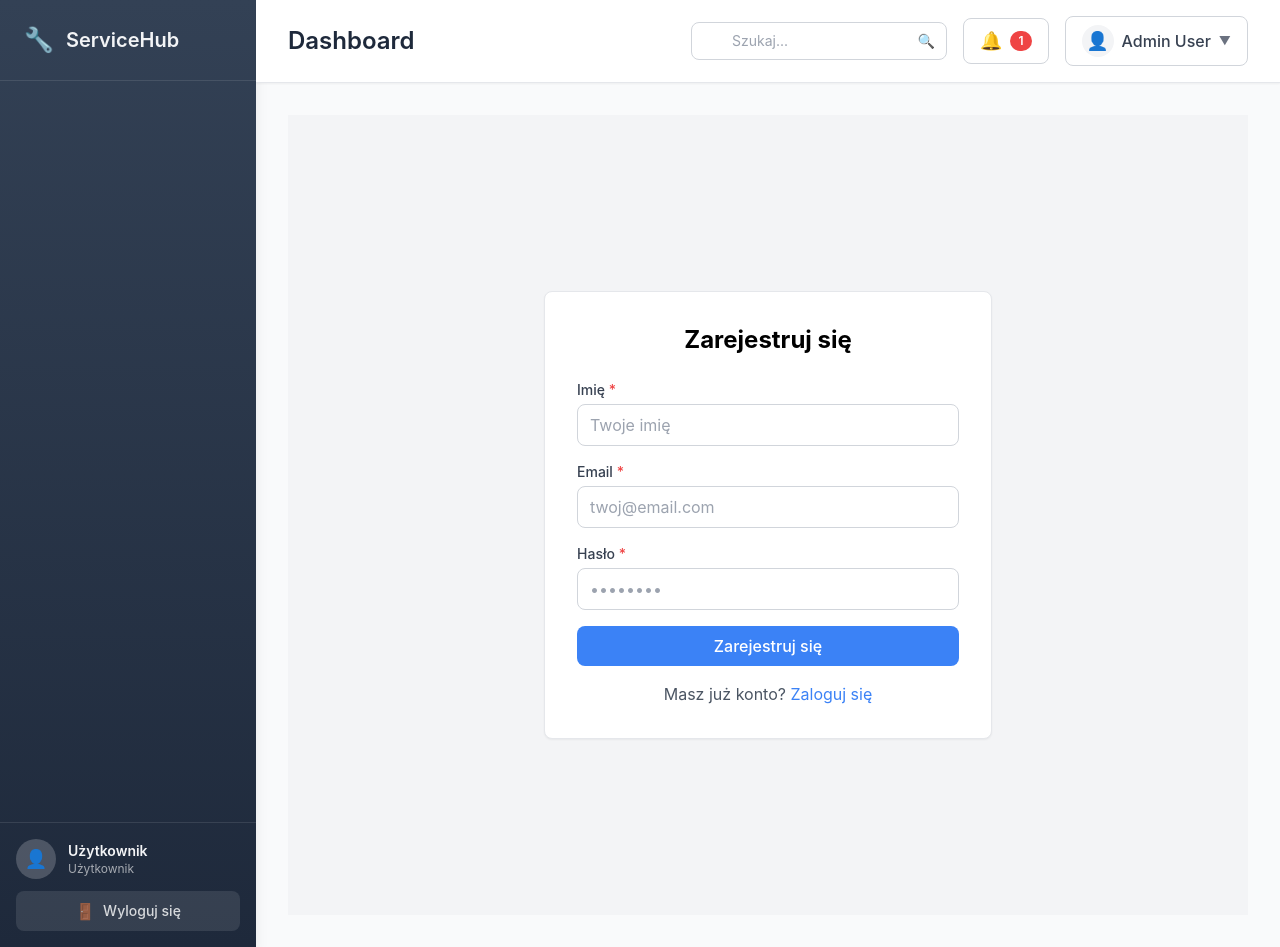
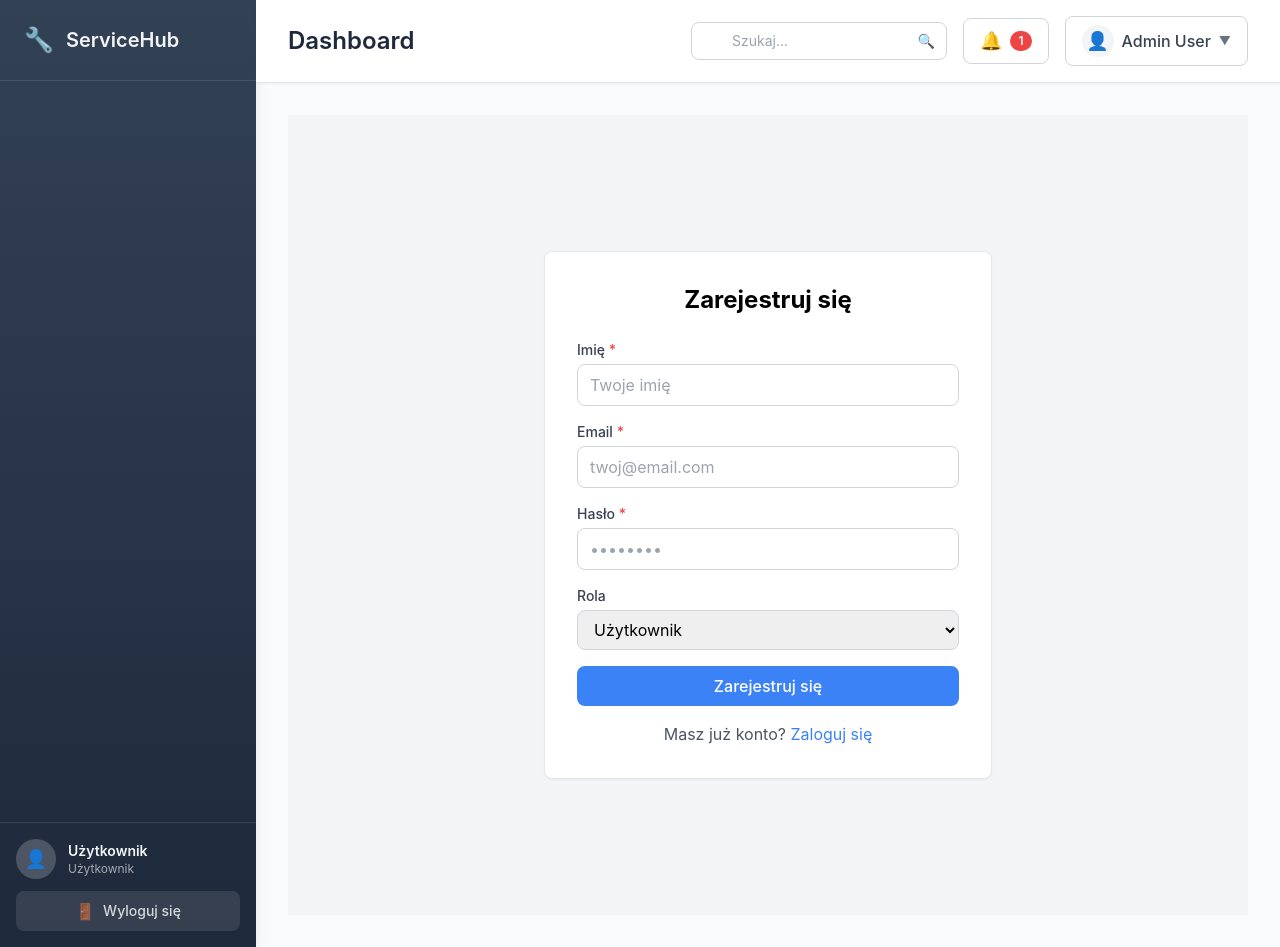
Before and after one commit to TomaszRebizant/Relay_web, a Vue app: page /register in a window 1280 px wide. Built offline with nearby package versions, Linux system fonts and the light colour scheme; the HTML template or start-up script is replaced by a standard one.

Commit message:
Add role selection to registration form
- Add role dropdown with options: User, Service Technician, Installer
- Map selected role to API flags (is_admin, is_service, is_installer)
- Send role flags to /register endpoint
- Allow web registration for service technicians and installers

```diff
--- a/src/views/RegisterView.vue
+++ b/src/views/RegisterView.vue
@@ -13,6 +13,7 @@ const authStore = useAuthStore()
 const name = ref('')
 const email = ref('')
 const password = ref('')
+const role = ref('user')
 const loading = ref(false)
 const error = ref<string | null>(null)
 
@@ -21,11 +22,20 @@ async function handleRegister() {
   error.value = null
 
   try {
-    console.log('Attempting registration with:', { name: name.value, email: email.value })
+    console.log('Attempting registration with:', { name: name.value, email: email.value, role: role.value })
+
+    // Map role to API flags
+    const roleFlags = {
+      is_admin: role.value === 'admin',
+      is_installer: role.value === 'installer',
+      is_service: role.value === 'technician'
+    }
+
     const response = await api.post('/register', {
       name: name.value,
       email: email.value,
-      password: password.value
+      password: password.value,
+      ...roleFlags
     })
 
     console.log('Registration response:', response.data)
@@ -46,9 +56,9 @@ async function handleRegister() {
 </script>
 
 <template>
-  <div class="min-h-screen flex items-center justify-center bg-gray-100 px-4">
-    <BaseCard class="w-full max-w-md p-8">
-      <h1 class="text-2xl font-bold text-center mb-6">Zarejestruj się</h1>
+  <div class="flex justify-center items-center bg-gray-100 px-4 min-h-screen">
+    <BaseCard class="p-8 w-full max-w-md">
+      <h1 class="mb-6 font-bold text-2xl text-center">Zarejestruj się</h1>
 
       <form @submit.prevent="handleRegister" class="space-y-4">
         <BaseInput
@@ -75,6 +85,19 @@ async function handleRegister() {
           required
         />
 
+        <div>
+          <label class="block mb-1 font-medium text-gray-700 text-sm">Rola</label>
+          <select
+            v-model="role"
+            required
+            class="px-3 py-2 border border-gray-300 rounded-lg focus:outline-none focus:ring-2 focus:ring-blue-500 w-full"
+          >
+            <option value="user">Użytkownik</option>
+            <option value="technician">Technik Serwisowy</option>
+            <option value="installer">Instalator</option>
+          </select>
+        </div>
+
         <p v-if="error" class="text-red-500 text-sm text-center">
           {{ error }}
         </p>
@@ -88,7 +111,7 @@ async function handleRegister() {
         </BaseButton>
       </form>
 
-      <p class="text-center mt-4 text-gray-600">
+      <p class="mt-4 text-gray-600 text-center">
         Masz już konto?
         <router-link to="/login" class="text-blue-500 hover:underline">Zaloguj się</router-link>
       </p>
```
